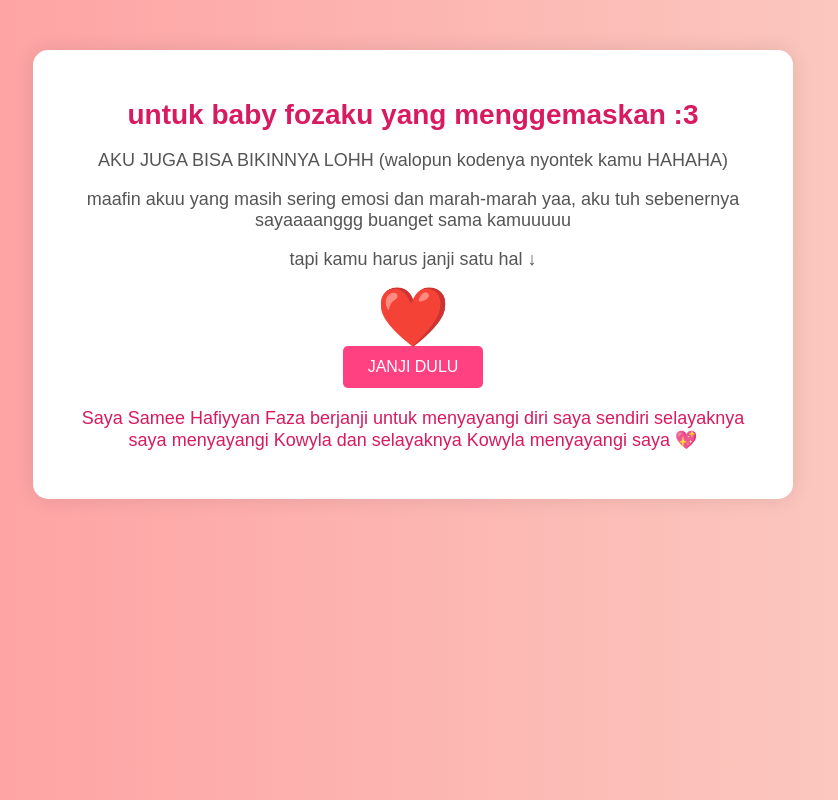
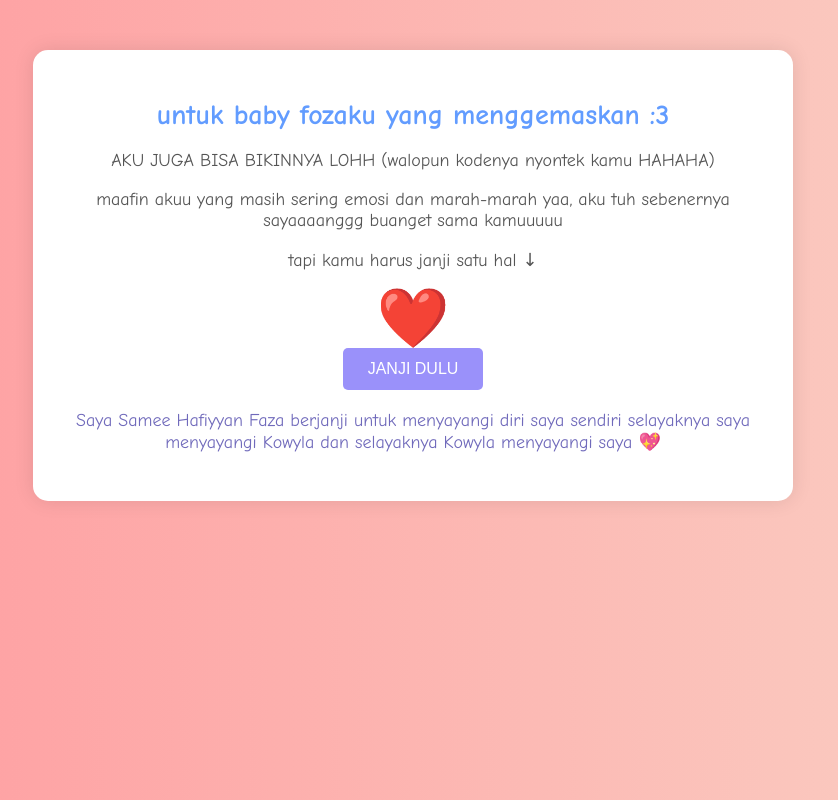
Before and after one commit to angelikayla/angelikayla.github.io, a plain HTML site: page index.html in a window 1280 px wide. Both pictures are taken after a click on the button "JANJI DULU". Shown: the whole page, without its empty margins (227-1065 px from the left). Drawn offline with Linux system fonts and the light colour scheme.

Commit message:
Update index.html

```diff
--- a/index.html
+++ b/index.html
@@ -4,7 +4,7 @@
     <title>My Love for My Baby Foza :3</title>
     <style>
         body {
-            font-family: 'Arial', sans-serif;
+            font-family: 'Comic Sans MS', 'Comic Sans', cursive;
             text-align: center;
             background: linear-gradient(to right, #ff9a9e, #fad0c4);
             margin: 0;
@@ -20,7 +20,7 @@
             position: relative;
         }
         h1 {
-            color: #d81b60;
+            color: #629cff;
             font-size: 28px;
         }
         p {
@@ -40,7 +40,7 @@
         button {
             padding: 12px 25px;
             border: none;
-            background-color: #ff4081;
+            background-color: #9a91fa;
             color: white;
             font-size: 16px;
             border-radius: 5px;
@@ -48,12 +48,12 @@
             transition: 0.3s;
         }
         button:hover {
-            background-color: #d81b60;
+            background-color: #706abb;
         }
         .hidden-message {
             display: none;
             font-size: 18px;
-            color: #d81b60;
+            color: #706abb;
             margin-top: 20px;
         }
     </style>
```
